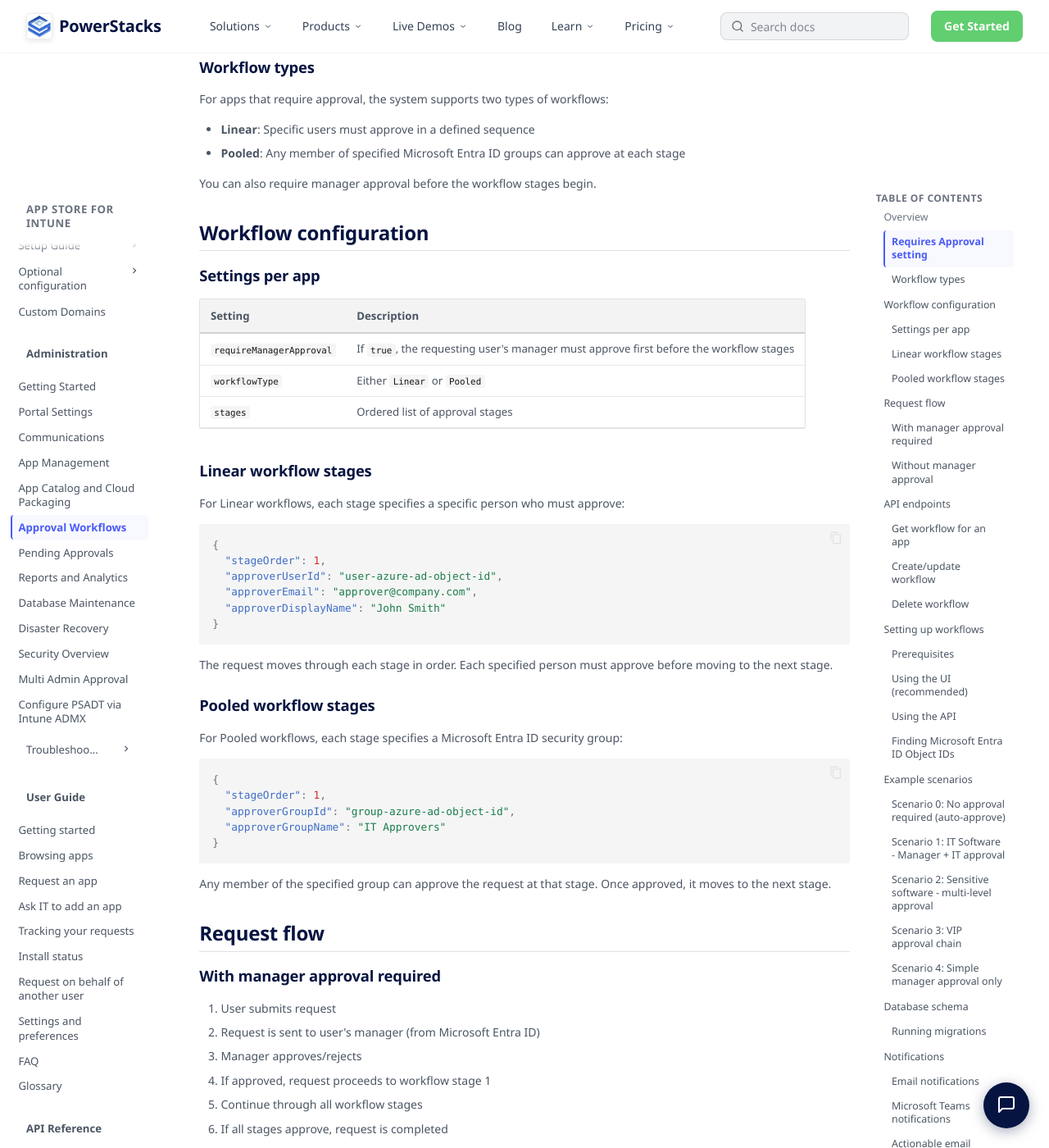
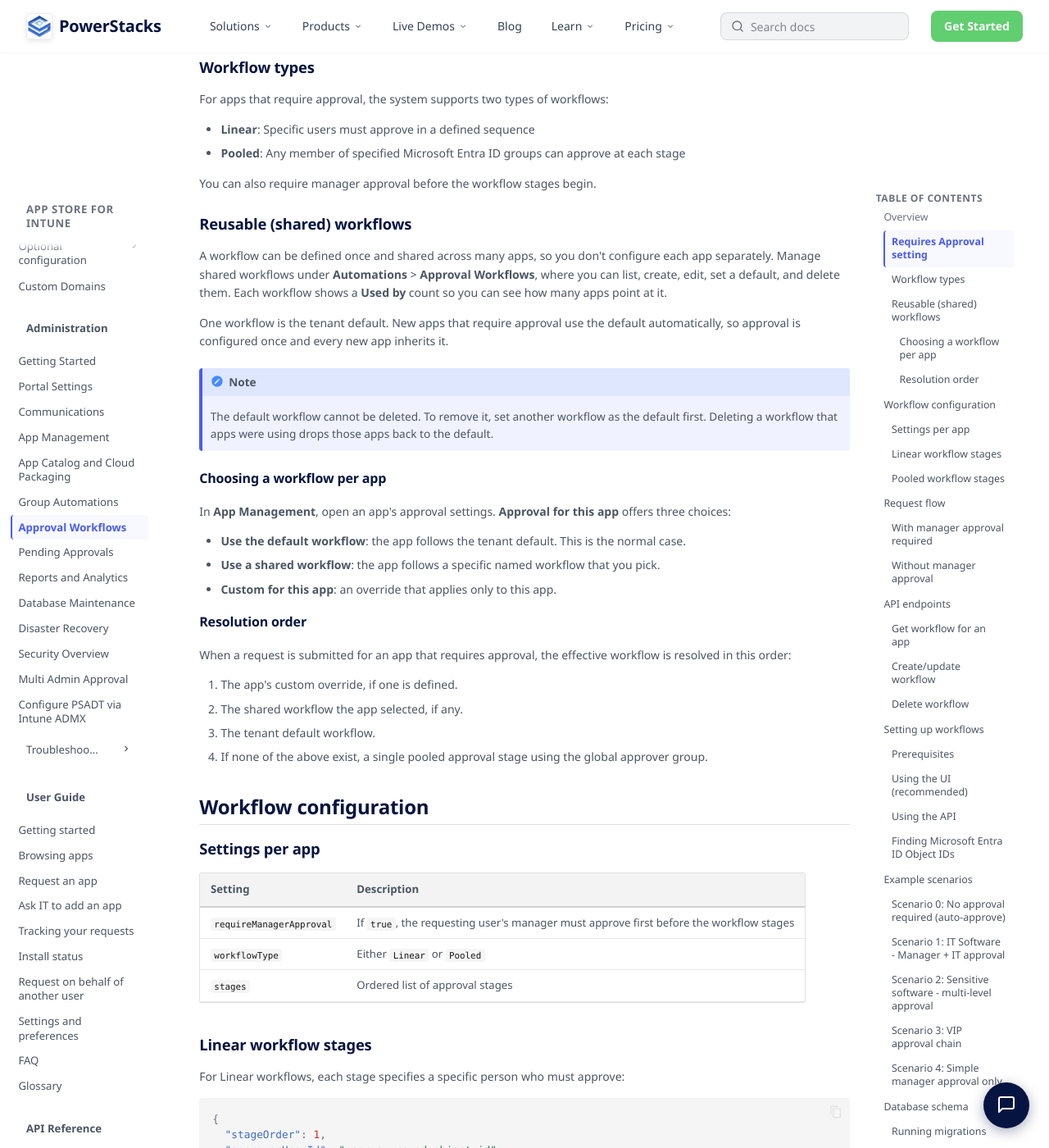
Before and after one commit to powerstacks-corp/powerstacks-docs, an MkDocs documentation site: the page built from docs/app-store-for-intune/administration/approval-workflows.md, in a window 1280 px wide and 1400 px high, scrolled down 799 px. Shown: the whole window at 82% size. Built offline with MkDocs 1.6.1 and Material for MkDocs 9.7.7, drawn with Linux system fonts in a browser that asks for light colours; some of the changed text lies outside the part shown.

Commit message:
App Store docs: add Group Automations page and reusable approval workflows
Add a Group Automations administration page (BI for Intune connection under Settings, the
Device.Read.All requirement, building a rule, the daily reconciliation) and a Reusable
(shared) workflows section to the approval workflows page (tenant default, the per-app
default/shared/custom choice, resolution order). Add Group Automations to the nav.

```diff
--- a/docs/app-store-for-intune/administration/approval-workflows.md
+++ b/docs/app-store-for-intune/administration/approval-workflows.md
@@ -34,6 +34,32 @@
 - **Pooled**: Any member of specified Microsoft Entra ID groups can approve at each stage
 
 You can also require manager approval before the workflow stages begin.
+
+### Reusable (shared) workflows
+
+A workflow can be defined once and shared across many apps, so you don't configure each app separately. Manage shared workflows under **Automations** > **Approval Workflows**, where you can list, create, edit, set a default, and delete them. Each workflow shows a **Used by** count so you can see how many apps point at it.
+
+One workflow is the tenant default. New apps that require approval use the default automatically, so approval is configured once and every new app inherits it.
+
+!!! note
+    The default workflow cannot be deleted. To remove it, set another workflow as the default first. Deleting a workflow that apps were using drops those apps back to the default.
+
+#### Choosing a workflow per app
+
+In **App Management**, open an app's approval settings. **Approval for this app** offers three choices:
+
+- **Use the default workflow**: the app follows the tenant default. This is the normal case.
+- **Use a shared workflow**: the app follows a specific named workflow that you pick.
+- **Custom for this app**: an override that applies only to this app.
+
+#### Resolution order
+
+When a request is submitted for an app that requires approval, the effective workflow is resolved in this order:
+
+1. The app's custom override, if one is defined.
+2. The shared workflow the app selected, if any.
+3. The tenant default workflow.
+4. If none of the above exist, a single pooled approval stage using the global approver group.
 
 ## Workflow configuration
 
--- a/mkdocs.yml
+++ b/mkdocs.yml
@@ -281,6 +281,7 @@
       - Communications: app-store-for-intune/administration/communications.md
       - App Management: app-store-for-intune/administration/app-management.md
       - App Catalog and Cloud Packaging: app-store-for-intune/administration/app-catalog-cloud-packaging.md
+      - Group Automations: app-store-for-intune/administration/group-automations.md
       - Approval Workflows: app-store-for-intune/administration/approval-workflows.md
       - Pending Approvals: app-store-for-intune/administration/pending-approvals.md
       - Reports and Analytics: app-store-for-intune/administration/reports-analytics.md
```
Also changed, not shown: docs/app-store-for-intune/administration/group-automations.md (added, +61 -0 lines).
